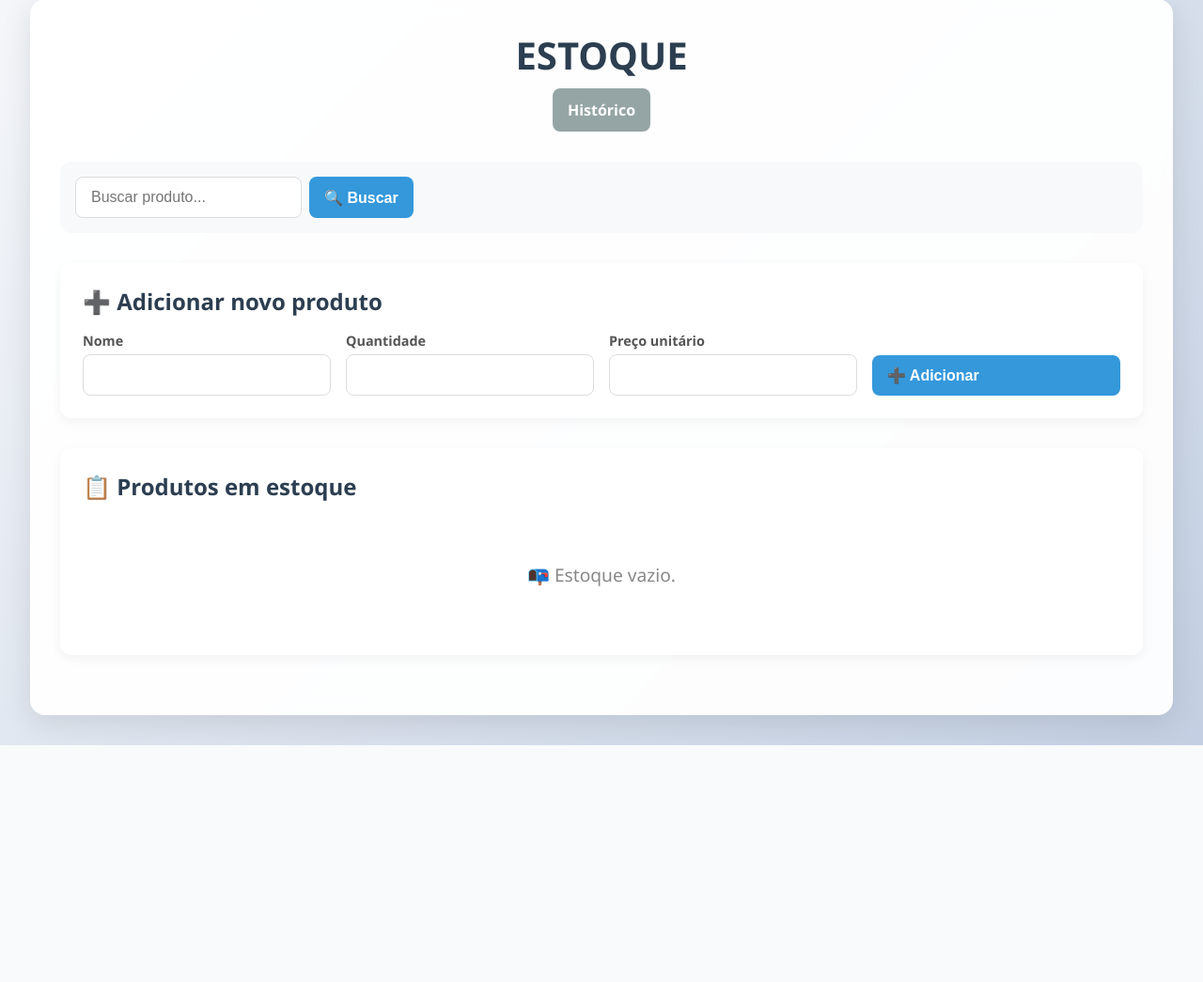
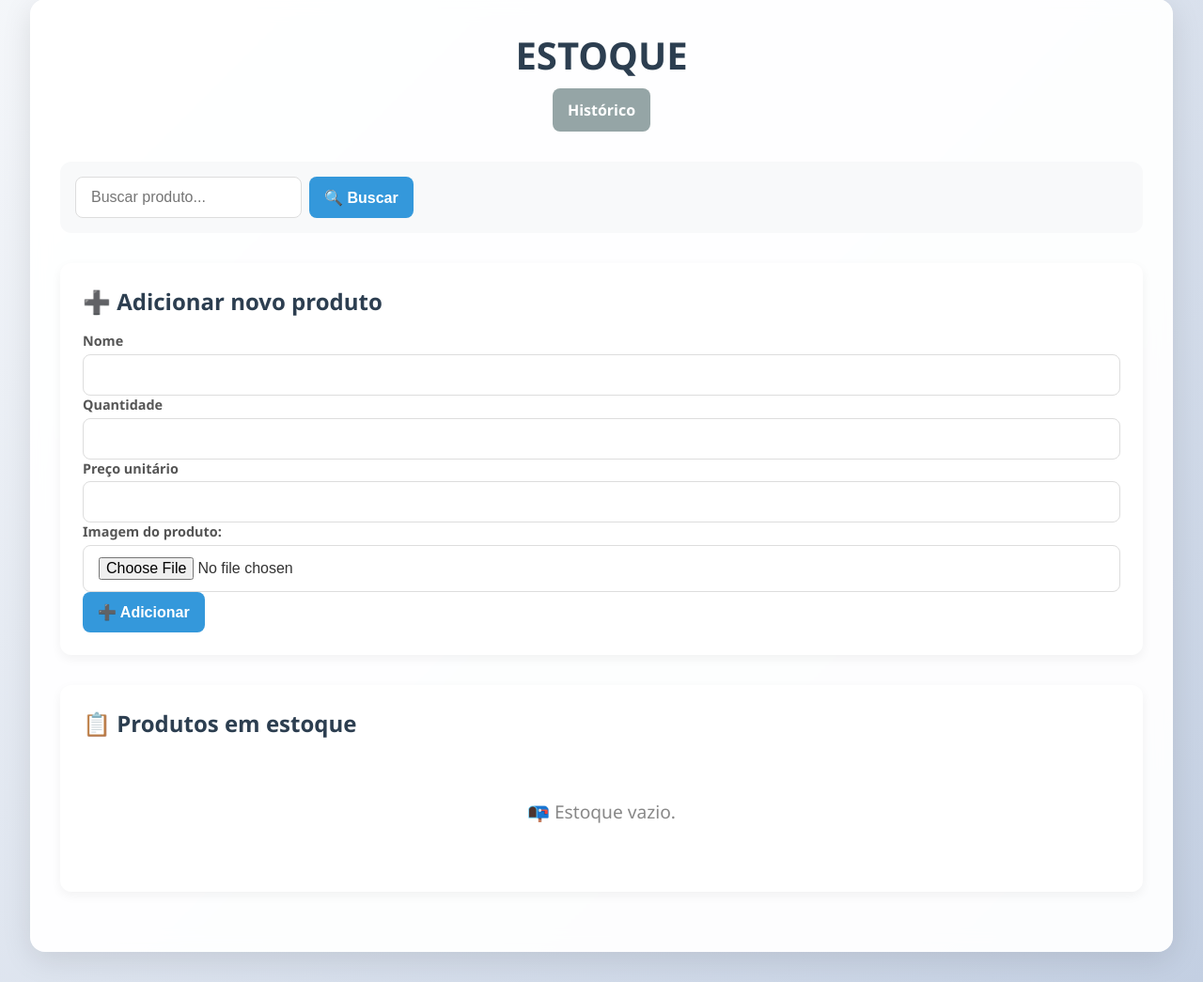
Before and after one commit to GiovaneMiq/Stock-Web, a Flask app: page / in a window 1280 px wide. Shown: the part 33-1078 px from the top of the page at 94% size. Before the commit the page ends 826 px from the top, so only its background shows below. Run offline with Flask 3, Linux system fonts and the light colour scheme.

Commit message:
Adiciona upload de imagem dos produtos e ignora pasta uploads
Permite anexar uma imagem ao cadastrar um produto, exibindo a
miniatura na tabela de estoque e removendo o arquivo junto com o
produto. A pasta static/uploads é adicionada ao .gitignore por
conter apenas dados locais gerados em runtime.

```diff
--- a/app.py
+++ b/app.py
@@ -2,12 +2,16 @@ from flask import Flask, render_template, request, redirect, url_for, flash
 import json
 import os
 from datetime import datetime
+from werkzeug.utils import secure_filename
 
 ARQUIVO_HISTORICO = 'historico.json'
 
 app = Flask(__name__)
+UPLOAD_FOLDER = 'static/uploads'
+app.config['UPLOAD_FOLDER'] = UPLOAD_FOLDER
 app.secret_key = 'chave-secreta-stock-web'
 ARQUIVO = 'estoque.json'
+os.makedirs(UPLOAD_FOLDER, exist_ok=True)
 
 def load_estoque():
     if os.path.exists(ARQUIVO):
@@ -54,26 +58,37 @@ def add():
     nome = request.form['nome'].strip().lower()
 
     if not nome:
-        flash('Nome inválido!', 'error')
-        return redirect(url_for('index'))
+        return "Nome inválido!", 400
     try:
         qtd = int(request.form["quantidade"])
         preco = float(request.form["preco"])
     except ValueError:
-        flash('Quantidade e preço devem ser números!', 'error')
-        return redirect(url_for('index'))
+        return "Quantidade e preço devem ser números!", 400
 
     estoque = load_estoque()
     if nome in estoque:
-        flash('Produto já existe! Use a busca para editar.', 'error')
-        return redirect(url_for('index'))
+        return "Produto já existe! Volte e use a busca para editar.", 400
 
-    estoque[nome] = {'quantidade': qtd, 'preco': preco}
+    # upload das imagens dos produtos
+    imagem = request.files.get('imagem')
+    nome_imagem = None
+    if imagem and imagem.filename != '':
+        nome_imagem = secure_filename(imagem.filename)
+        # timestamp para evitar duplicatas de nome
+        from datetime import datetime
+        timestamp = datetime.now().strftime('%Y%m%d%H%M%S')
+        nome_imagem = f"{timestamp}_{nome_imagem}"
+        caminho = os.path.join(app.config['UPLOAD_FOLDER'], nome_imagem)
+        imagem.save(caminho)
+
+    estoque[nome] = {
+        'quantidade': qtd,
+        'preco': preco,
+        'imagem': nome_imagem
+    }
     save_estoque(estoque)
-    flash(f'Produto "{nome}" adicionado com sucesso!', 'success')
 
-    registrar_evento('adição', nome, f'Qtd: {qtd}, Preço: R$ {preco:.2f}')
-
+    registrar_evento('adição', nome, f'Qtd: {qtd},  Preço: R$ {preco:.2f}')
     return redirect(url_for('index'))
 
 @app.route("/remover/<nome>")
@@ -81,12 +96,14 @@ def remover(nome):
     estoque = load_estoque()
     nome = nome.lower()
     if nome in estoque:
+        produto = estoque[nome]
+        if produto.get('imagem'):
+            caminho_imagem = os.path.join(app.config['UPLOAD_FOLDER'], produto['imagem'])
+            if os.path.exists(caminho_imagem):
+                os.remove(caminho_imagem)
         del estoque[nome]
+        save_estoque(estoque)
         registrar_evento('remoção', nome, 'Produto removido')
-        save_estoque(estoque)
-        flash(f'Produto "{nome}" removido.', 'success')
-    else:
-        flash('Produto não encontrado.', 'error')
     return redirect(url_for('index'))
 
 
--- a/static/style.css
+++ b/static/style.css
@@ -240,3 +240,16 @@ tr:hover {
         align-items: flex-start;
     }
 }
+
+.img-thumb {
+    width: 50px;
+    height: 50px;
+    object-fit: cover;
+    border-radius: 6px;
+    border: 1px solid #ddd;
+}
+
+.no-image {
+    font-size: 1.5rem;
+    color: #bbb;
+}
--- a/templates/index.html
+++ b/templates/index.html
@@ -62,7 +62,7 @@
             <!-- Adicionar novo produto -->
             <div class="card">
                 <h2>➕ Adicionar novo produto</h2>
-                <form action="/adicionar" method="post" class="form-grid">
+                <form action="/adicionar" method="post" enctype="multipart/form-data">
                     <div class="form-group">
                         <label for="nome">Nome</label>
                         <input type="text" id="nome" name="nome" required>
@@ -75,6 +75,10 @@
                         <label for="preco">Preço unitário</label>
                         <input type="number" id="preco" name="preco" step="0.01" min="0" required>
                     </div>
+                    <div class="form-group">
+                        <label for="imagem">Imagem do produto:</label>
+                        <input type="file" name="imagem" id="imagem" accept="image/*">
+                    </div>
                     <button type="submit" class="btn">➕ Adicionar</button>
                 </form>
             </div>
@@ -84,9 +88,16 @@
                 <h2>📋 Produtos em estoque</h2>
                 {% if estoque %}
                     <table>
-                        <tr><th>Produto</th><th>Quantidade</th><th>Preço</th><th>Ações</th></tr>
+                        <tr><th>Imagem</th><th>Produto</th><th>Quantidade</th><th>Preço</th><th>Ações</th></tr>
                         {% for nome, info in estoque.items() %}
                         <tr>
+                            <td>
+                                {% if info.imagem %}
+                                    <img src="{{ url_for('static', filename='uploads/' + info.imagem) }}" alt="{{ nome }}" class="img-thumb">
+                                {% else %}
+                                    <span class="no-image">📷</span>
+                                {% endif %}
+                            </td>
                             <td>{{ nome.capitalize() }}</td>
                             <td>{{ info.quantidade }}</td>
                             <td>R$ {{ "%.2f"|format(info.preco) }}</td>
```
Also changed, not shown: 1 other file.
